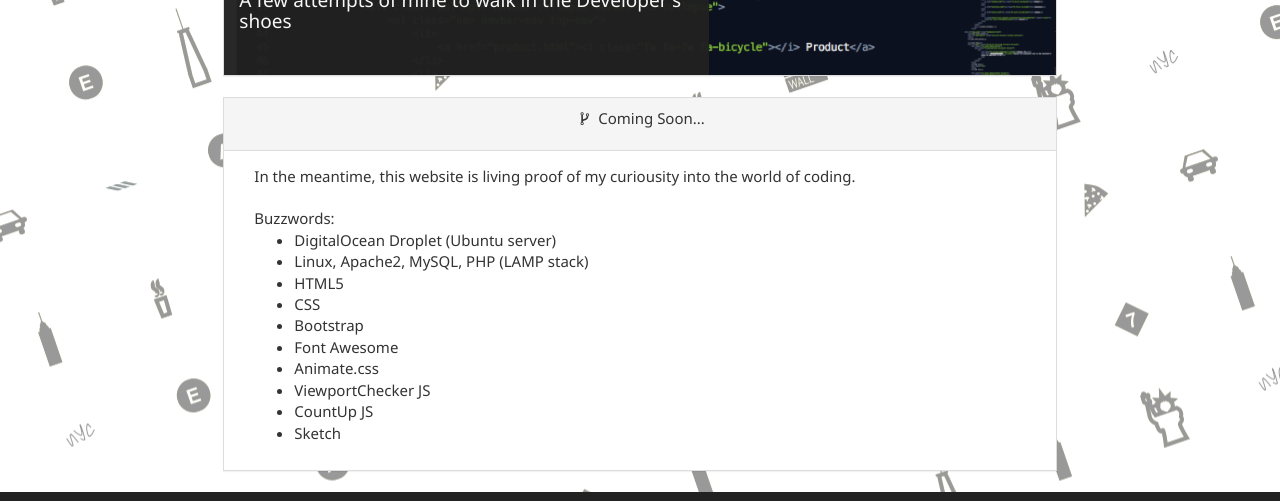
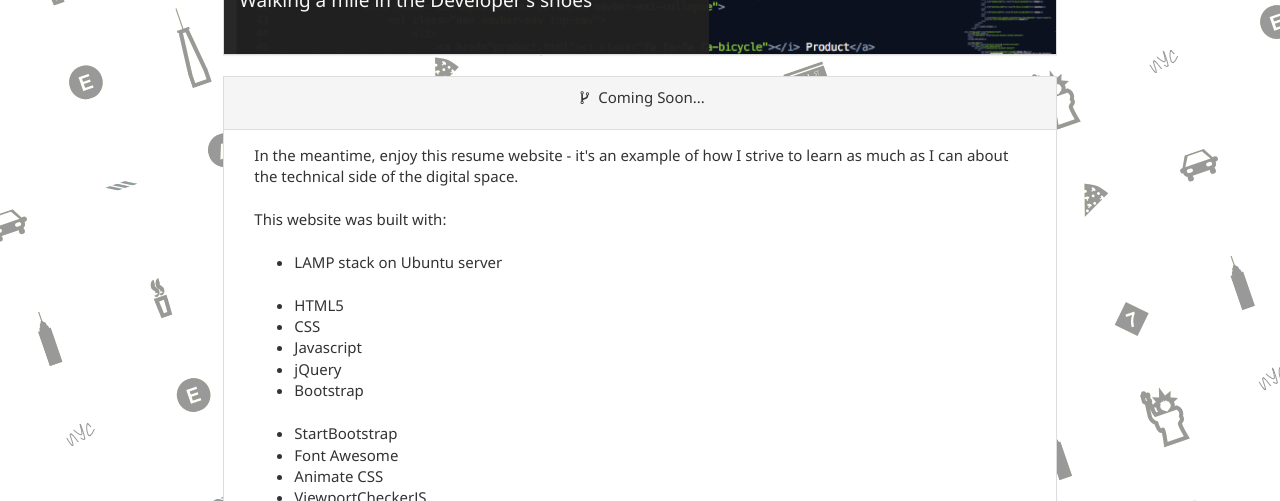
Before and after one commit to theurbanforrest/myfolio, a website: page skills.html in a window 1280 px wide. Shown: the part 150-651 px from the top of the page. Drawn offline with Linux system fonts and the light colour scheme.

Commit message:
added GA

```diff
--- a/skills.html
+++ b/skills.html
@@ -73,7 +73,7 @@
             <div class="fc-hero-overlay col-xs-12 col-sm-7">
                 <p>
                     <h1 class="fc-onview-rubberband fc-hidden">Coding Portfolio</h1>
-                    <h4 class="fc-onview-fadein fc-hidden">A few attempts of mine to walk in the Developer's shoes</h4>
+                    <h4 class="fc-onview-fadein fc-hidden">Walking a mile in the Developer's shoes </h4>
                     <br>
                 </p>
             </div>
@@ -91,20 +91,27 @@
             </div>
             <div class="panel-body">
                 <div class="col-xs-12 col-sm-12">
-                    In the meantime, this website is living proof of my curiousity into the world of coding.
+                    In the meantime, enjoy this resume website - it's an example of how I strive to learn as much as I can about the technical side of the digital space.
                     <br>
                     <br>
-                    Buzzwords:
+                    This website was built with:
+                    <br>
+                    <br>
                     <ul>
-                        <li>DigitalOcean Droplet (Ubuntu server)</li>
-                        <li>Linux, Apache2, MySQL, PHP (LAMP stack)</li>
+                        <li>LAMP stack on Ubuntu server</li>
+                        <br>
                         <li>HTML5</li>
                         <li>CSS</li>
+                        <li>Javascript</li>
+                        <li>jQuery</li>
                         <li>Bootstrap</li>
+                        <br>
+                        <li>StartBootstrap</li>
                         <li>Font Awesome</li>
-                        <li>Animate.css</li>
-                        <li>ViewportChecker JS</li>
-                        <li>CountUp JS</lik>
+                        <li>Animate CSS</li>
+                        <li>ViewportCheckerJS</li>
+                        <li>CountUpJS</li>
+                        <br>
                         <li>Sketch</li>
                     </ul>
                 </div>
@@ -211,4 +218,15 @@ ONVIEW COUNTUP
     });
 
         </script>
+        <!-- Google Analytics -->
+        <script>
+            (function(i,s,o,g,r,a,m){i['GoogleAnalyticsObject']=r;i[r]=i[r]||function(){
+            (i[r].q=i[r].q||[]).push(arguments)},i[r].l=1*new Date();a=s.createElement(o),
+            m=s.getElementsByTagName(o)[0];a.async=1;a.src=g;m.parentNode.insertBefore(a,m)
+            })(window,document,'script','https://www.google-analytics.com/analytics.js','ga');
+
+            ga('create', 'UA-74507900-4', 'auto');
+            ga('send', 'pageview');
+        </script>
+    <!--end GA-->
 </body>
```
Also changed, not shown: index.html (+18 -5 lines), portfolio.html (+11 -0 lines), product.html (+11 -1 lines), favicon.ico (added), 1 other file.
